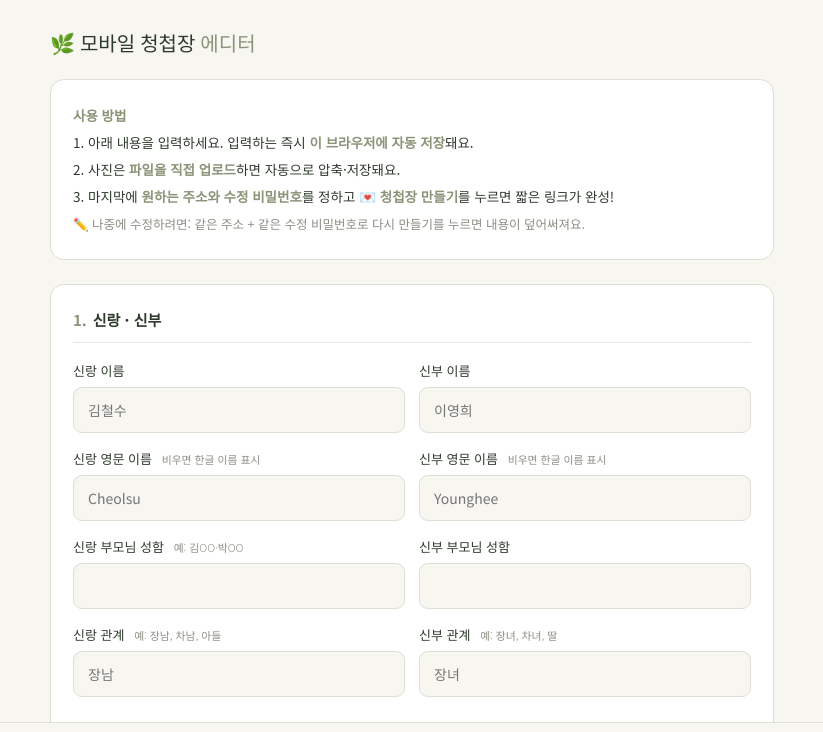
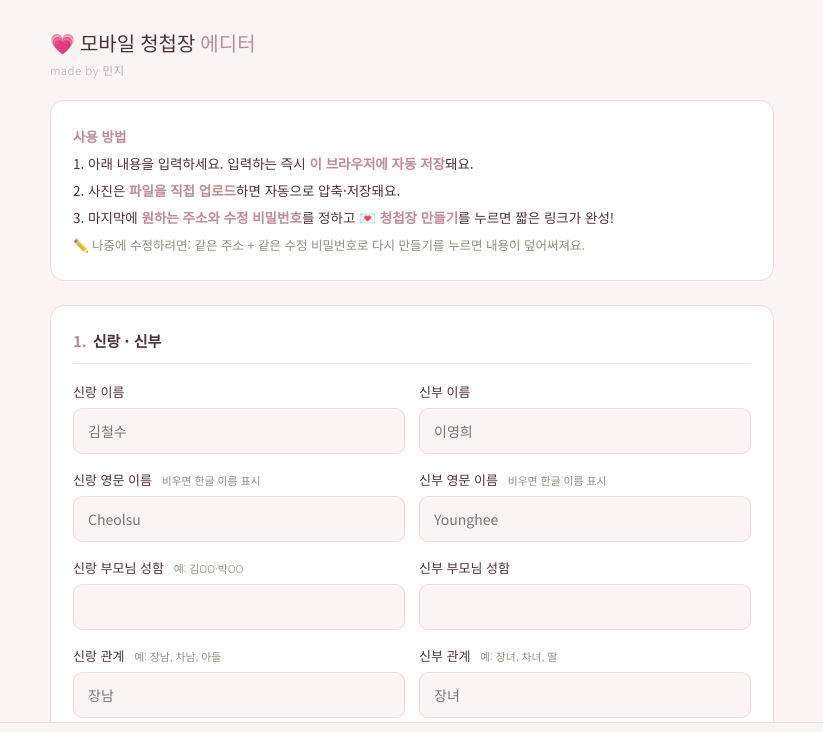
Before and after one commit to minji750306-lab/Invitation-record_minji, a website: page index.html in a window 1280 px wide. Shown: the top 732 px of the page, without its empty margins (228-1051 px from the left). Drawn offline with Linux system fonts and the light colour scheme.

Commit message:
Update index.html

```diff
--- a/index.html
+++ b/index.html
@@ -17,8 +17,8 @@
 <link href="https://fonts.googleapis.com/css2?family=Noto+Sans+KR:wght@300;400;500;700&family=Noto+Serif+KR:wght@500&display=swap" rel="stylesheet">
 <style>
 :root{
-  --ink:#2E3A2C;--sage:#8A9478;--sage-lt:#E7EAE0;--cream:#F7F6F1;
-  --line:#DCDFD3;--white:#fff;--gold:#B79E72;--red:#B0765E;
+  --ink:#4A3238;--sage:#C08A96;--sage-lt:#F3E2E6;--cream:#FAF5F4;
+  --line:#EBDCDE;--white:#fff;--gold:#C9A68A;--red:#B0765E;
 }
 *{margin:0;padding:0;box-sizing:border-box}
 body{font-family:'Noto Sans KR',sans-serif;background:var(--cream);color:var(--ink);padding-bottom:120px}
@@ -26,6 +26,7 @@ body{font-family:'Noto Sans KR',sans-serif;background:var(--cream);color:var(--i
 header{display:flex;align-items:center;justify-content:space-between;gap:12px;flex-wrap:wrap;margin-bottom:22px}
 header h1{font-family:'Noto Serif KR',serif;font-size:20px;font-weight:500}
 header h1 span{color:var(--sage)}
+  .credit{font-size:11.5px;color:#B9A8AC;font-weight:300;margin-top:5px;letter-spacing:.04em}
 .guide{background:var(--white);border:1px solid var(--line);border-radius:14px;padding:22px;margin-bottom:24px;font-size:13.5px;line-height:2}
 .guide b{color:var(--sage)}
 .guide .tip{color:#8a8f83;font-size:12.5px}
@@ -96,7 +97,10 @@ header h1 span{color:var(--sage)}
 <body>
 <div class="wrap">
   <header>
-    <h1>🌿 모바일 청첩장 <span>에디터</span></h1>
+    <div>
+      <h1>💗 모바일 청첩장 <span>에디터</span></h1>
+      <p class="credit" id="credit"></p>
+    </div>
   </header>
 
   <div class="guide">
@@ -237,6 +241,8 @@ header h1 span{color:var(--sage)}
 <div id="toast"></div>
 
 <script>
+  const CREDIT_TEXT = 'made by 민지';  /* ← 크레딧 문구는 여기서만 바꾸면 돼요 */
+document.getElementById('credit').textContent = CREDIT_TEXT;
 const IDS=['groom','bride','groomEn','brideEn','groomP','brideP','groomOrder','brideOrder',
 'date','time','venue','hall','addr','lead','inviteTitle','galTitle','msg','footMsg',
 'subway','bus','car','charter','slug','editKey'];
```
